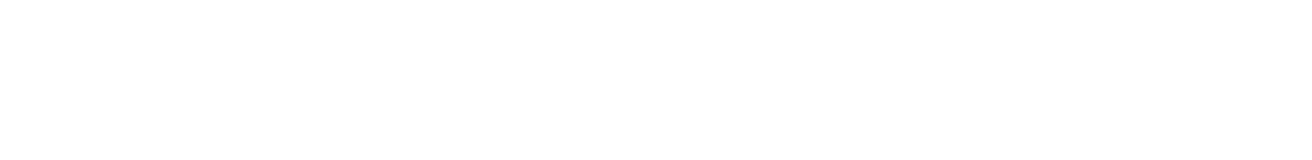
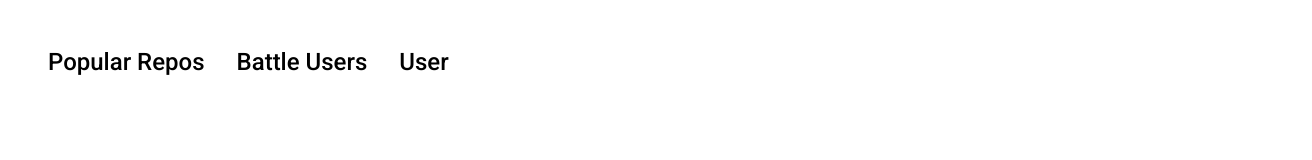
Before and after one commit to Aymen-Mohammednur/ProjectII-GitAPI, a plain HTML site: page index.html in a window 1280 px wide. Shown: the whole page, 1312 px wide, since content can reach past the window. Drawn offline with Linux system fonts and the light colour scheme.

Commit message:
navbar added

```diff
--- a/asset/css/main.css
+++ b/asset/css/main.css
@@ -0,0 +1,29 @@
+* {
+    margin: 0;
+    padding: 0;
+    box-sizing: border-box;
+}
+
+body {
+    font-family: 'Roboto', sans-serif;
+}
+.Navigation__container {
+    margin: 2rem;
+    width:100%;
+}
+
+.Navigation__lists {
+    display:flex;
+    list-style: none;
+}
+
+.Navigation__list {
+    padding:1rem;
+    font-size: 1.5rem;
+    font-weight: 500;
+}
+
+.Navigation__list a {
+    text-decoration: none;
+    color: black
+}
--- a/index.html
+++ b/index.html
@@ -10,6 +10,21 @@
     <link rel="stylesheet" href="./asset/css/main.css">
 </head>
 <body>
+    <header class="Navigation__container">
+        <nav>
+          <ul class="Navigation__lists">
+            <li class="Navigation__list active">
+              <a href="./index.html">Popular Repos</a>
+            </li>
+            <li class="Navigation__list">
+              <a href="./battle.html">Battle Users</a>
+            </li>
+            <li class="Navigation__list">
+              <a href="./user.html">User</a>
+            </li>
+          </ul>
+        </nav>
+      </header>
 
     <script src="./asset/js/app.js"></script>
     <script src="./asset/js/api.js"></script>
```
